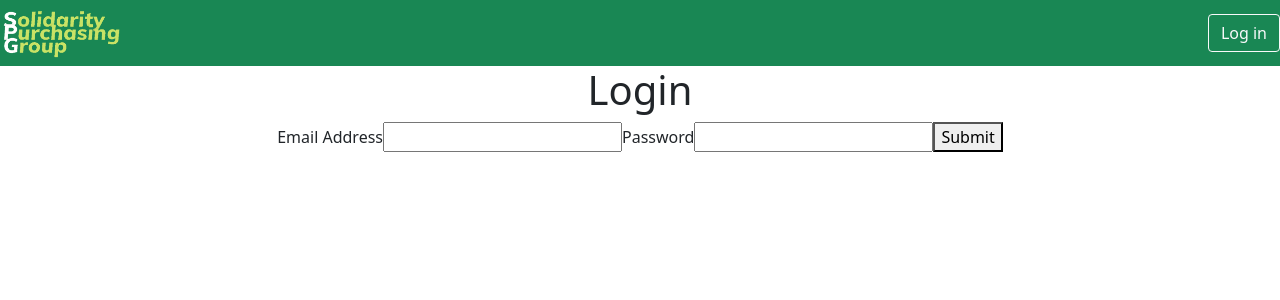
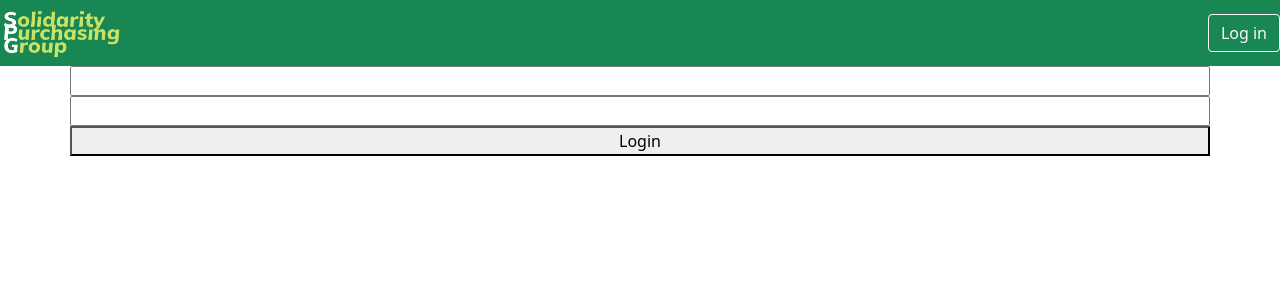
Before and after one commit to SE2-GROUP-P12/SPG, a React (Create React App) app in the folder Frontend/spg-frontend/: page /Login in a window 1280 px wide. Shown: the top 300 px of the page. Built offline with nearby package versions, Linux system fonts and the light colour scheme.

Commit message:
Updated login form

```diff
--- a/Frontend/spg-frontend/src/Login.js
+++ b/Frontend/spg-frontend/src/Login.js
@@ -1,52 +1,49 @@
 import 'bootstrap/dist/css/bootstrap.min.css';
 import './App.css';
-import { useFormik } from 'formik';
+import {Formik, Form, Field} from 'formik';
+import {Row, Col, Container} from 'react-bootstrap'
 import * as Yup from 'yup';
 
 function Login() {
-    const formik = useFormik({
-        initialValues: {
-            email: '',
-            password: ''
-        },
-        validationSchema: Yup.object({
-            email: Yup.string().email('Invalid email address').required('Email is required'),
-            password: Yup.string().required('Password is required').min(6, "Password is too short")
-        }),
-        onSubmit: values => {
-            alert(JSON.stringify(values, null, 2));
-        },
-    });
-
     return (
-        <div><h1>Login</h1><form>
-        <label>Email Address</label>
-        <input
-            id="email"
-            name="email"
-            type="email"
-            onChange={formik.handleChange}
-            onBlur={formik.handleBlur}
-            value={formik.values.email}
-        />
-        {formik.touched.email && formik.errors.email ? (
-            <div>{formik.errors.email}</div>
-        ) : null}
-        <label>Password</label>
-            <input
-            id="password"
-            name="password"
-            type="password"
-            onChange={formik.handleChange}
-            onBlur={formik.handleBlur}
-            value={formik.values.password}
-            />
-            {formik.touched.password && formik.errors.password ? (
-                <div>{formik.errors.password}</div>
-            ) : null}
-        <button type="submit">Submit</button>
-    </form></div>
-    );
+        <div className="justify-content-center">
+            <Formik
+                initialValues={{
+                    email: "",
+                    password: "",
+                }}
+                validationSchema={Yup.object({
+                    email: Yup.string().email('Invalid email address').required('Email is required'),
+                    password: Yup.string().required('Password is required').min(6, "Password is too short")
+                })}
+                onSubmit={async (values) => {
+                    alert(JSON.stringify(values, null, 2));
+                }}
+                validateOnChange={false}
+                validateOnBlur={false}>
+                {({values, isValid}) =>
+                    <Form>
+                            <Container>
+                                <Row>
+                                    <Field name="email" label="Email"/>
+                                </Row>
+                                <Row>
+                                    <Field name="password" label="Password" type="password"/>
+                                </Row>
+                                <Row>
+                                    <button type="submit">Login</button>
+                                </Row>
+                                <Row>
+                                    {(isValid ? (<></>) : (<div>
+                                        Something's wrong
+                                    </div>))}
+                                </Row>
+                            </Container>
+                    </Form>
+                }
+            </Formik>
+        </div>
+    )
 }
 
 export {Login}
```
Also changed, not shown: 1 other file (tests, documents, lock files or other folders).
